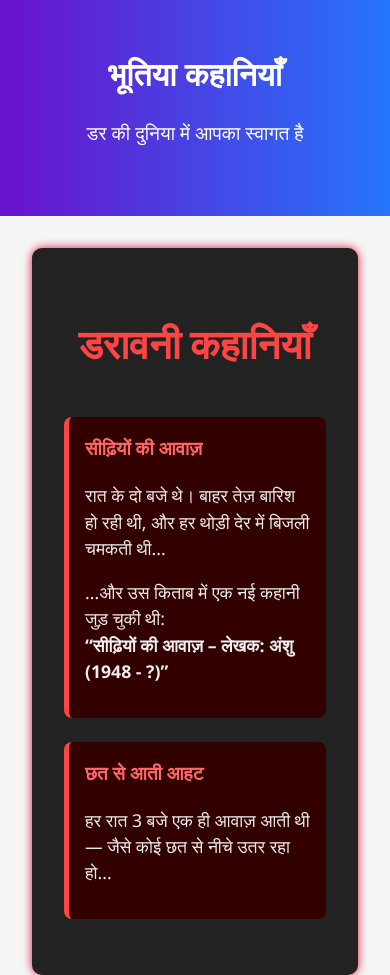
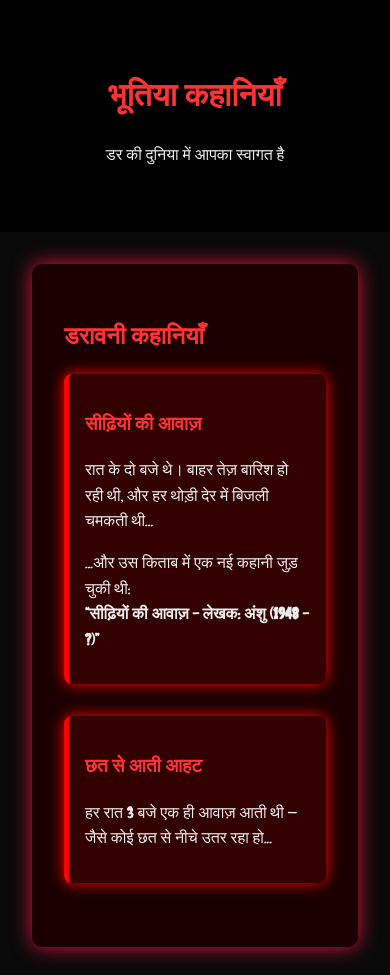
Before and after one commit to YaFae21/repo1, a plain HTML site: page index.html in a window 390 px wide. Shown: the top 975 px of the page. Drawn offline with Linux system fonts and the light colour scheme.

Commit message:
Update style.css

```diff
--- a/style.css
+++ b/style.css
@@ -1,131 +1,57 @@
-/* Reset + Body */
 body {
     margin: 0;
-    font-family: 'Segoe UI', sans-serif;
-    background: #f5f5f5;
-    color: #333;
+    background: #0a0a0a;
+    color: #eee;
+    font-family: 'Creepster', cursive;
     line-height: 1.6;
+    cursor: url('https://cur.cursors-4u.net/mechanics/mec-1/mec34.cur'), auto;
 }
 
-/* Header */
 header {
-    background: linear-gradient(to right, #6a11cb, #2575fc);
-    color: white;
     text-align: center;
     padding: 3em 1em;
-    animation: fadeIn 2s ease-in-out;
+    background: black;
+    animation: flicker 3s infinite;
 }
 
-header h1 {
-    font-size: 3em;
-    margin: 0;
+h1, h2, h3 {
+    color: #ff3333;
 }
 
-header p {
-    font-size: 1.2em;
+main {
+    max-width: 800px;
+    margin: auto;
+    padding: 2em;
 }
 
-.btn {
-    display: inline-block;
-    margin-top: 1em;
-    padding: 0.8em 1.5em;
-    background: white;
-    color: #2575fc;
-    text-decoration: none;
-    border-radius: 30px;
-    font-weight: bold;
-    transition: background 0.3s ease;
-}
-
-.btn:hover {
-    background: #eee;
-}
-
-/* Main Content */
-main {
-    padding: 2em;
-    max-width: 800px;
-    margin: auto;
-}
-
-section {
-    margin-bottom: 3em;
-}
-
-/* Image */
-.profile-img {
-    width: 200px;
-    border-radius: 50%;
-    display: block;
-    margin: 1em auto;
-}
-
-/* Footer */
-footer {
-    background: #333;
-    color: white;
-    text-align: center;
-    padding: 1em;
-}
-
-/* Animation */
-@keyframes fadeIn {
-    from {
-        opacity: 0;
-        transform: translateY(-20px);
-    }
-    to {
-        opacity: 1;
-        transform: translateY(0);
-    }
-}
-
-/* Responsive */
-@media (max-width: 600px) {
-    header h1 {
-        font-size: 2em;
-    }
-
-    .profile-img {
-        width: 150px;
-    }
-
-    .btn {
-        padding: 0.6em 1.2em;
-    }
-}
-
-/* Horror Stories Section */
 #horror-stories {
-    background: #222;
-    color: #eee;
+    background: #1a0000;
     padding: 2em;
     border-radius: 10px;
-    box-shadow: 0 0 10px crimson;
-}
-
-#horror-stories h2 {
-    text-align: center;
-    color: #ff4444;
-    font-family: 'Creepster', cursive;
-    margin-bottom: 1em;
-    font-size: 2.5em;
+    box-shadow: 0 0 20px crimson;
 }
 
 .story {
-    margin-bottom: 1.5em;
+    margin-bottom: 2em;
     padding: 1em;
-    border-left: 5px solid #ff4444;
     background: #330000;
+    border-left: 5px solid #ff0000;
     border-radius: 8px;
+    box-shadow: 0 0 15px red;
 }
 
-.story h3 {
-    margin-top: 0;
-    color: #ff6666;
+footer {
+    text-align: center;
+    padding: 1em;
+    background: #111;
+    color: #666;
 }
 
-.story p {
-    font-size: 1.1em;
-    line-height: 1.5;
+@keyframes flicker {
+    0%, 18%, 22%, 25%, 53%, 57%, 100% {
+        opacity: 1;
+    }
+    20%, 24%, 55% {
+        opacity: 0.3;
+    }
 }
```
